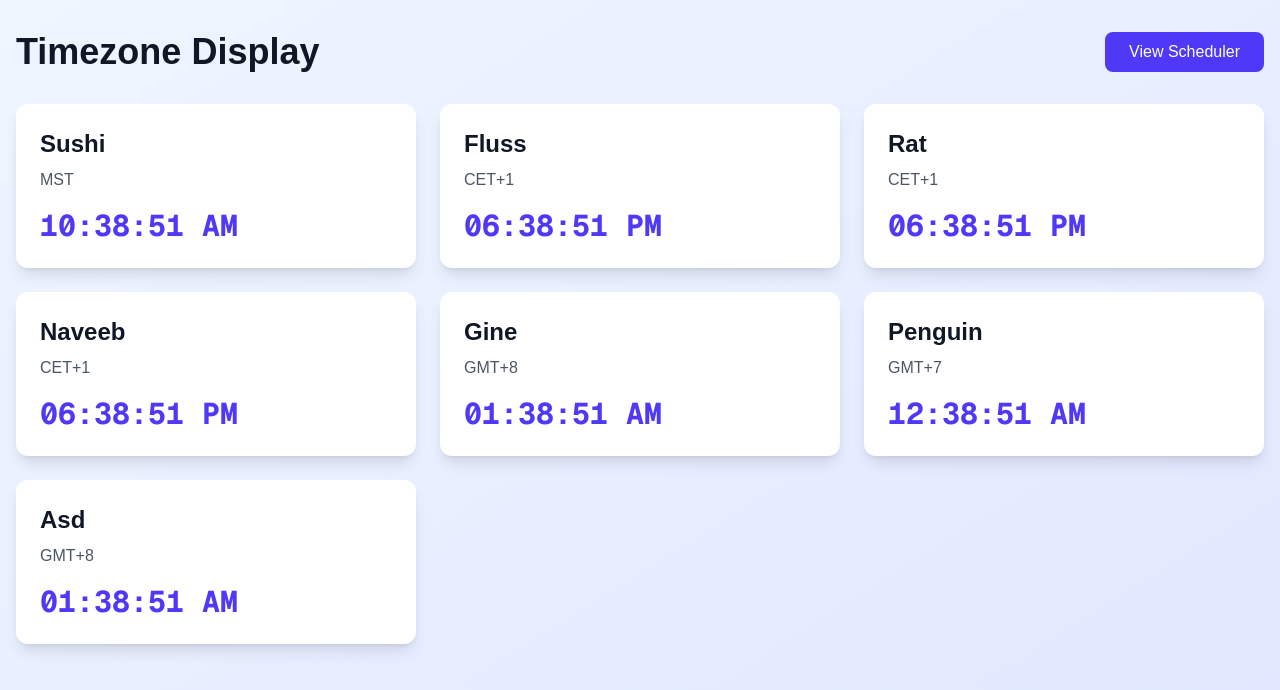
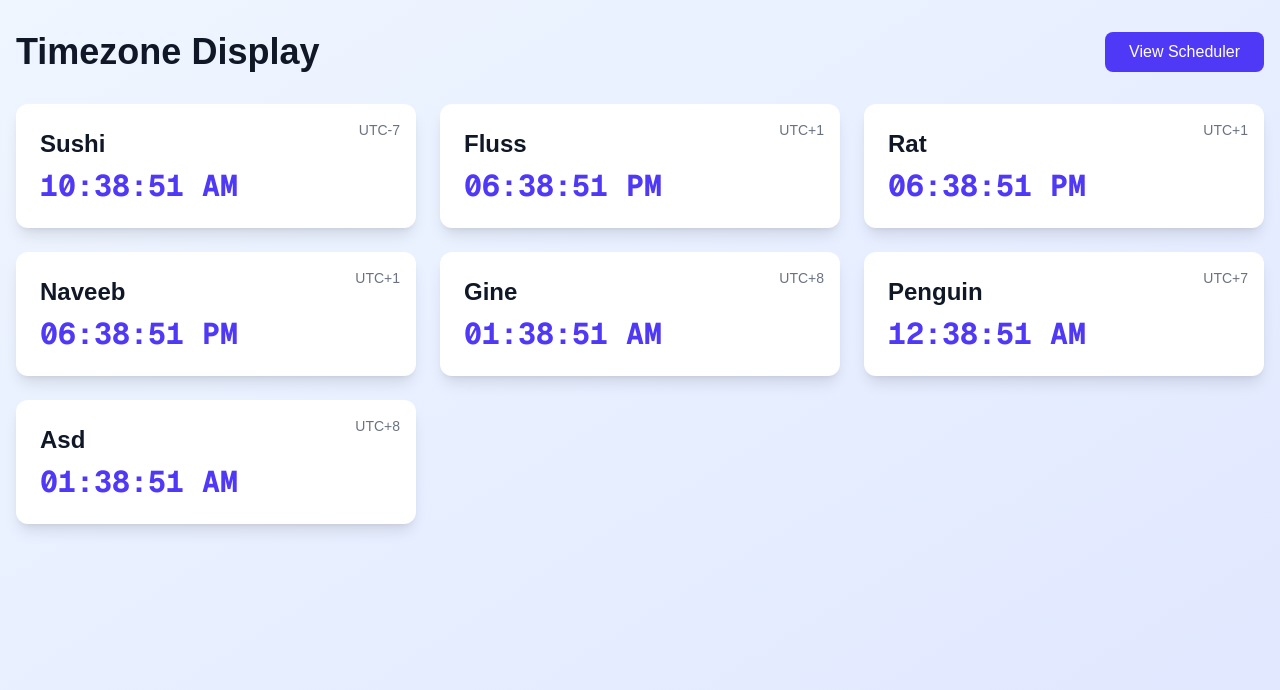
Before and after one commit to Micsushi/poegroupcalendar, a Next.js app: page / in a window 1280 px wide. Shown: the top 690 px of the page. Built offline with nearby package versions, Linux system fonts and the light colour scheme.

Commit message:
ui changes

```diff
--- a/app/page.tsx
+++ b/app/page.tsx
@@ -3,7 +3,7 @@
 import { useEffect, useState } from "react";
 import Link from "next/link";
 import { people } from "./data";
-import { formatTimeInTimezone } from "./timezone-utils";
+import { formatTimeInTimezone, getTimezoneOffsetHours } from "./timezone-utils";
 
 export default function Home() {
   const [times, setTimes] = useState<Record<string, string>>({});
@@ -27,6 +27,17 @@ export default function Home() {
     return () => clearInterval(interval);
   }, []);
 
+  const getUTCTimezone = (timezone: string): string => {
+    const offset = getTimezoneOffsetHours(timezone);
+    if (offset === 0) {
+      return "UTC+0";
+    } else if (offset > 0) {
+      return `UTC+${offset}`;
+    } else {
+      return `UTC${offset}`;
+    }
+  };
+
   return (
     <div className="min-h-screen bg-gradient-to-br from-blue-50 to-indigo-100 dark:from-gray-900 dark:to-gray-800">
       <div className="container mx-auto px-4 py-8">
@@ -46,14 +57,14 @@ export default function Home() {
           {people.map((person) => (
             <div
               key={person.name}
-              className="rounded-xl bg-white p-6 shadow-lg transition-shadow hover:shadow-xl dark:bg-gray-800"
+              className="relative rounded-xl bg-white p-6 shadow-lg transition-shadow hover:shadow-xl dark:bg-gray-800"
             >
+              <div className="absolute top-4 right-4 text-sm font-medium text-gray-500 dark:text-gray-400">
+                {getUTCTimezone(person.timezone)}
+              </div>
               <h2 className="mb-2 text-2xl font-semibold text-gray-900 dark:text-white">
                 {person.name}
               </h2>
-              <p className="mb-4 text-base font-medium text-gray-600 dark:text-gray-400">
-                {person.timezone.replace(/_/g, " ")}
-              </p>
               <div className="text-3xl font-mono font-bold text-indigo-600 dark:text-indigo-400">
                 {times[person.name] || "Loading..."}
               </div>
```
